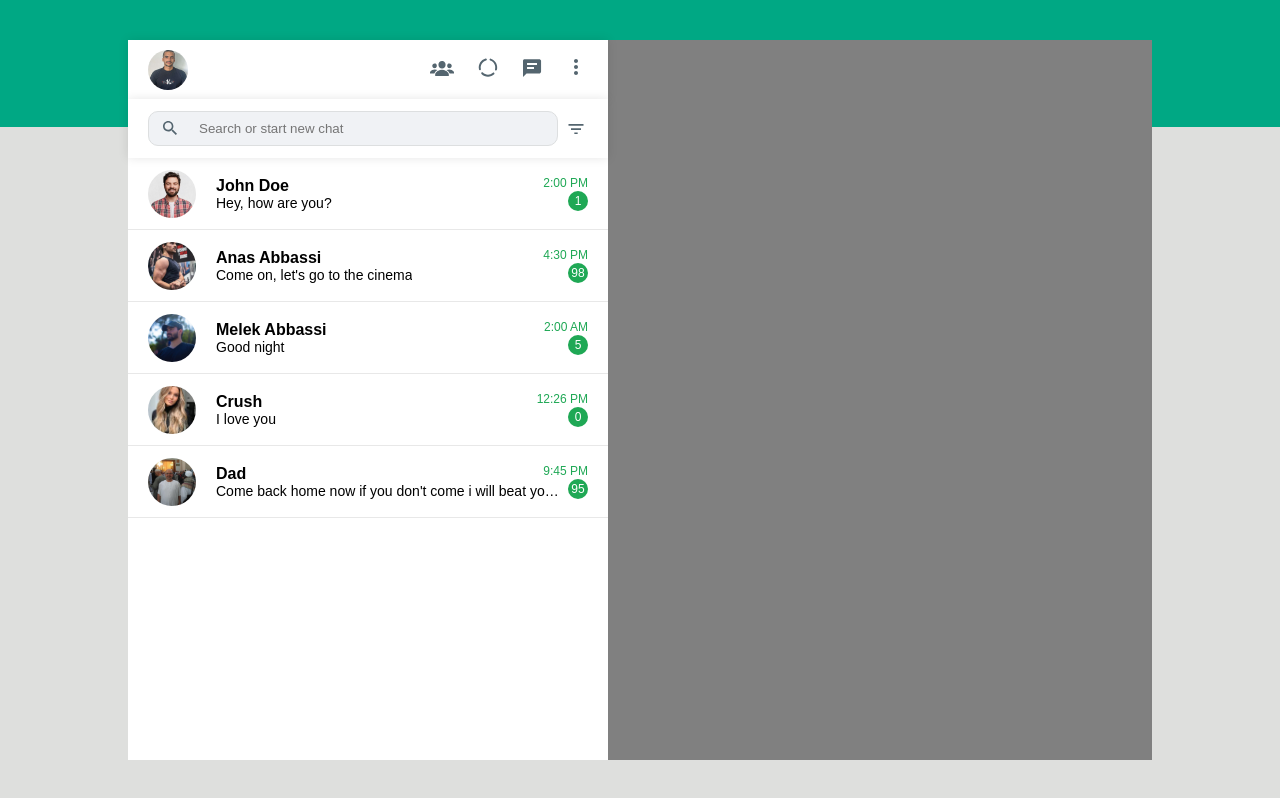
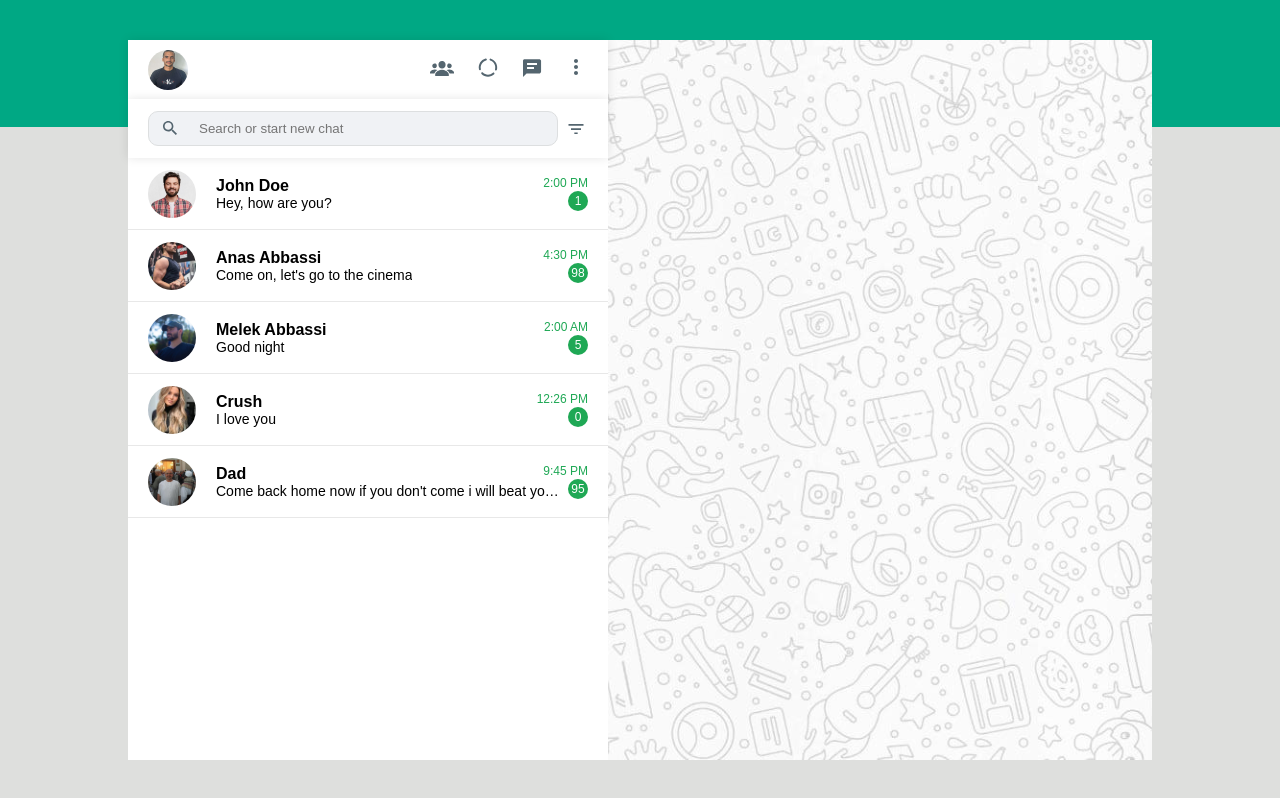
Before and after one commit to 3ibsi69/whatsapp_UI_clone, a React (Create React App) app: page / in a window 1280 px wide. Built offline with nearby package versions, Linux system fonts and the light colour scheme.

Commit message:
fixed background

```diff
--- a/src/Styles/MainStyle.css
+++ b/src/Styles/MainStyle.css
@@ -15,7 +15,8 @@ body {
 }
 
 .main-container {
-    background: gray;
+    background: url(..//Assets/bg.jpg) no-repeat center center fixed;
+    background-size: cover;
     width: 80%;
     height: 90%;
     position: absolute;
```
Also changed, not shown: src/Assets/bg.jpg.
